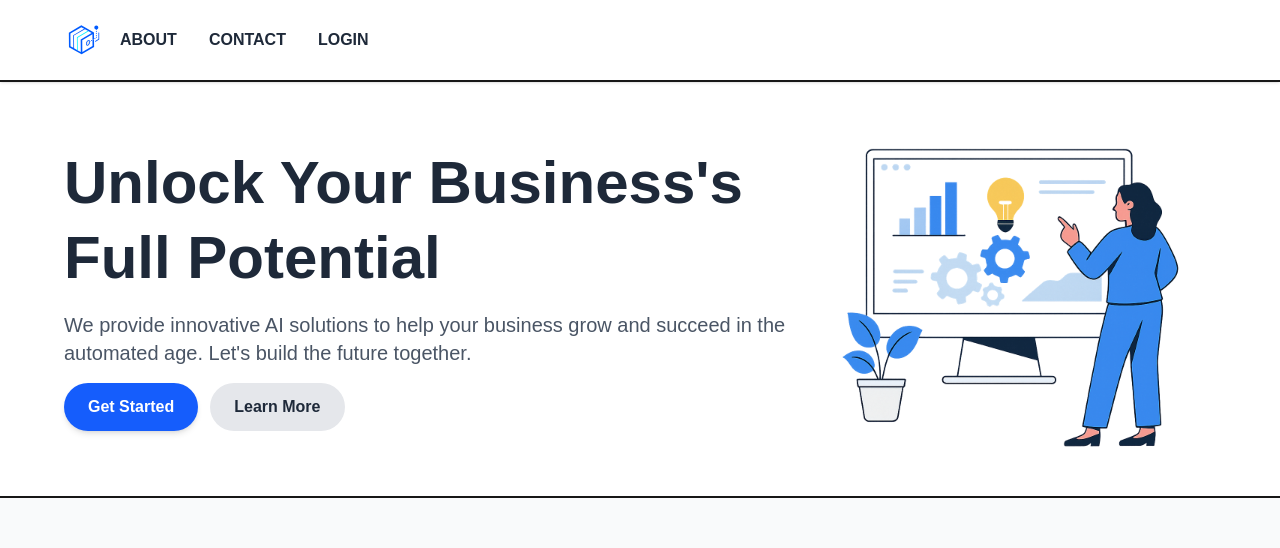
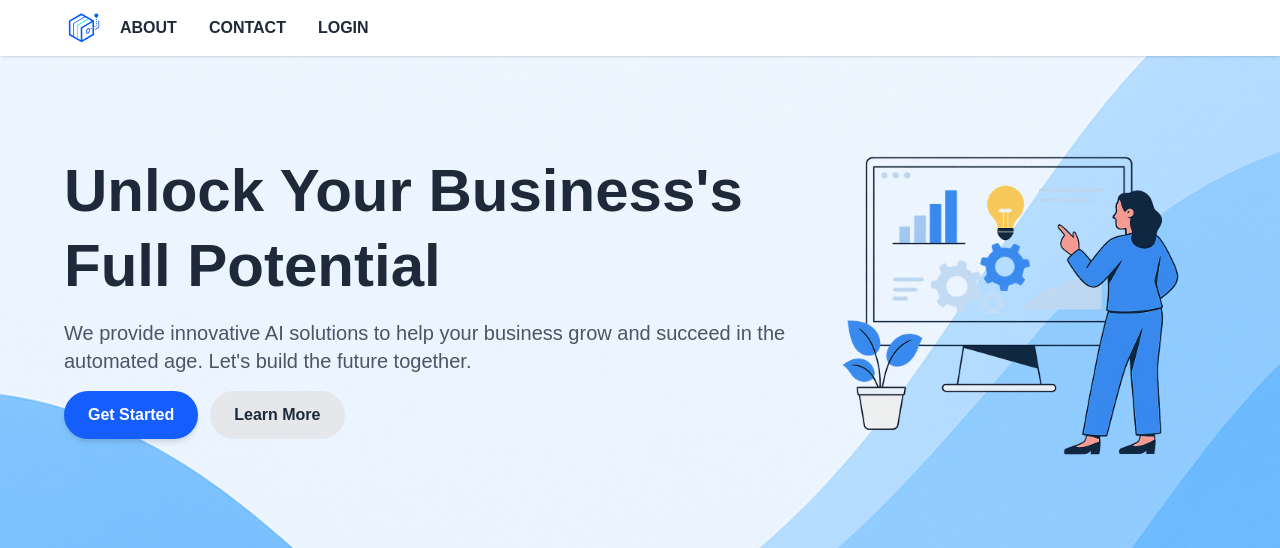
Before and after one commit to mk4555/business-landing-page, a Next.js app: page / in a window 1280 px wide. Shown: the top 548 px of the page. Built offline with nearby package versions, Linux system fonts and the light colour scheme.

Commit message:
refactoring

```diff
--- /dev/null
+++ b/app/components/Carousel.tsx
@@ -0,0 +1,15 @@
+import React from "react";
+import Image from "next/image";
+
+export const Carousel = () => {
+  return (
+    <div>
+      <Image
+        src="/carousel-image.jpg"
+        alt="Carousel Image"
+        className="w-full h-auto"
+      />
+      Carousel
+    </div>
+  );
+};
--- a/app/components/Header.tsx
+++ b/app/components/Header.tsx
@@ -3,7 +3,7 @@ import Navbar from "./Navbar";
 
 const Header: React.FC = () => {
   return (
-    <header className="fixed top-0 left-0 z-10 w-full bg-white shadow-sm px-2 border-b-2">
+    <header className="fixed top-0 left-0 z-10 w-full bg-white shadow-sm px-2">
       <Navbar />
     </header>
   );
--- a/app/components/Hero.tsx
+++ b/app/components/Hero.tsx
@@ -3,11 +3,11 @@ import React from "react";
 import Image from "next/image";
 const Hero: React.FC = () => {
   return (
-    <section className="bg-white border-b-2 text-pretty px-(--content-px)">
+    <section className="text-pretty px-(--content-px) py-8 md:py-16">
       <div className="mx-auto flex max-w-6xl flex-col items-center gap-[32px]  ">
         <div className="flex flex-row items-center  text-left ">
           <div className="justify-center md:basis-2/3">
-            <h1 className="text-4xl sm:text-5xl md:text-6xl font-bold text-gray-800 leading-tight">
+            <h1 className="text-4xl sm:text-5xl md:text-6xl font-bold text-gray-800 leading-tight motion-preset-bounce">
               {"Unlock Your Business's Full Potential"}
             </h1>
             <p className="mt-4 text-lg sm:text-xl text-gray-600">
--- a/app/components/InfoSection.tsx
+++ b/app/components/InfoSection.tsx
@@ -8,7 +8,7 @@ const InfoSection: React.FC = () => {
     setHours(800000);
   }, []);
   return (
-    <section className="bg-gray-50 border-b-2">
+    <section>
       <div className="text-center mx-auto max-w-6xl px-(--content-px) py-16">
         <h2 className="text-3xl font-bold text-gray-800 mb-6">
           {"Why Choose Us?"}
--- a/app/components/Navbar.tsx
+++ b/app/components/Navbar.tsx
@@ -78,7 +78,7 @@ const Navbar: React.FC = ({}) => {
 
   return (
     <>
-      <nav className="container flex mx-auto max-w-6xl py-5 text-1.5xl md:justify-normal justify-between items-center text-gray-800">
+      <nav className="container flex mx-auto max-w-6xl py-2 text-1.5xl md:justify-normal justify-between items-center text-gray-800">
         <Logo />
         <div className="hidden md:flex items-center gap-x-8">
           <Navlinks />
--- a/app/globals.css
+++ b/app/globals.css
@@ -9,7 +9,7 @@
   --color-foreground: var(--foreground);
   --font-sans: var(--font-geist-sans);
   --font-mono: var(--font-geist-mono);
-  --header-height: 64px;
+  --header-height: 56px;
   --content-px: 16px;
 }
 
--- a/app/page.tsx
+++ b/app/page.tsx
@@ -7,7 +7,7 @@ export default function Home() {
   return (
     <div>
       <Header />
-      <main className="mt-(--header-height) pt-12 row-start-2 bg-white">
+      <main className="mt-(--header-height) flex flex-col bg-[url('/main-bg.png')] bg-cover bg-center">
         <Hero />
         <InfoSection />
       </main>
--- a/package.json
+++ b/package.json
@@ -22,9 +22,12 @@
     "@types/node": "^20",
     "@types/react": "^19",
     "@types/react-dom": "^19",
+    "autoprefixer": "^10.4.21",
     "eslint": "^9",
     "eslint-config-next": "15.3.5",
-    "tailwindcss": "^4",
+    "postcss": "^8.5.6",
+    "tailwindcss": "^4.1.11",
+    "tailwindcss-motion": "^1.1.1",
     "typescript": "^5"
   }
 }
```
Also changed, not shown: tailwind.config.css (deleted), 1 other file (tests, documents, lock files or other folders).
